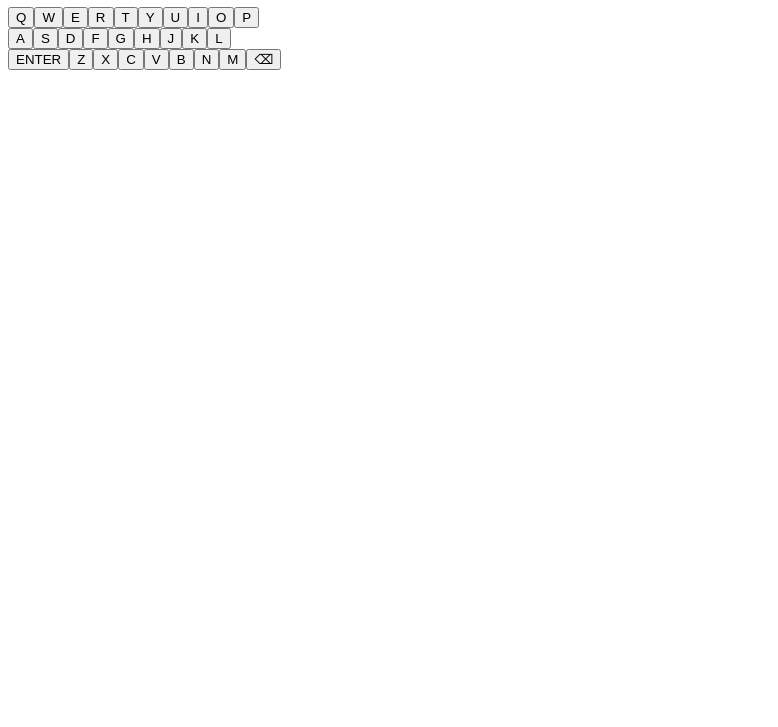
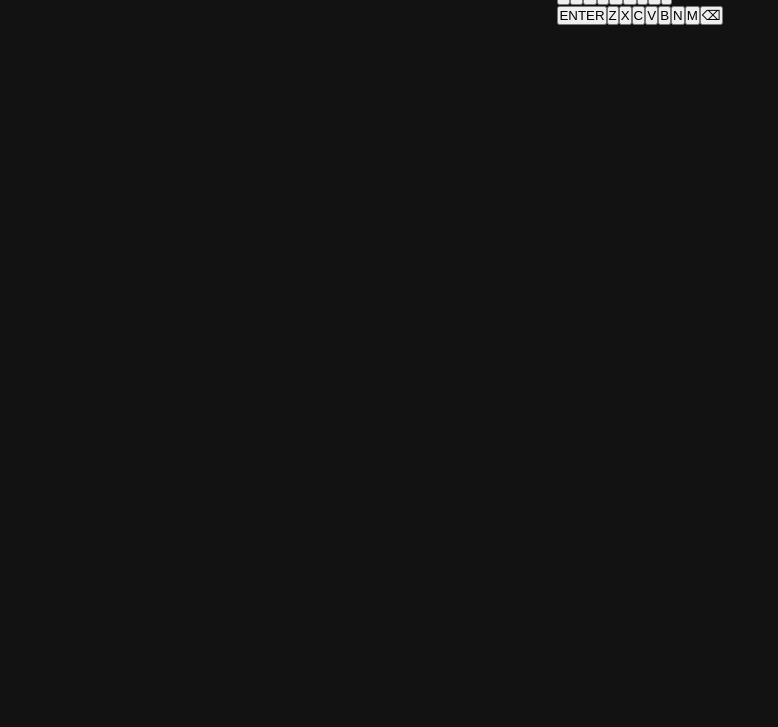
Before and after one commit to queirozzruan/word.io, a plain HTML site: page index.html in a window 1280 px wide. Shown: the part 73-800 px from the top of the page, without its empty margins (0-778 px from the left). Drawn offline with Linux system fonts and the light colour scheme.

Commit message:
inicializacao da estilizacao com css

```diff
--- a/assets/css/style.css
+++ b/assets/css/style.css
@@ -1,53 +1,47 @@
-.tile.correto {
-  background-color: #538d4e;
-  border-color: #538d4e;
-}
-.tile.presente {
-  background-color: #b59f3b;
-  border-color: #b59f3b;
-}
-.tile.incorreto {
-  background-color: #3a3a3c;
-  border-color: #3a3a3c;
+:root {
+  --bg-dark: #121213;
+  --card-bg: #1a1a1b;
+  --tile-empty: #272729;
+  --correct: #6aaa64;
+  --present: #c9b458;
+  --absent: #3a3a3c;
+  --key-bg: #818384;
+  --text-white: #ffffff;
 }
 
-.tile.flip {
-  transform: rotateX(90deg);
-  transition: 0.25s;
-}
-.tile.reveal {
-  transform: rotateX(0deg);
-  transition: 0.25s;
+* {
+  margin: 0;
+  padding: 0;
+  box-sizing: border-box;
 }
 
-.tile.flip {
-  transform: rotateX(90deg);
-  transition: transform 0.25s ease-in;
+body {
+  background-color: var(--bg-dark);
+  color: var(--text-white);
+  font-family: "Roboto", sans-serif;
+  display: flex;
+  justify-content: center;
+  height: 100vh;
+  overflow: hidden;
 }
 
-.tile.reveal {
-  transform: rotateX(0deg);
-  transition: transform 0.25s ease-out;
+/* Cores de Feedback */
+.correto {
+  background-color: var(--correct) !important;
+}
+.presente {
+  background-color: var(--present) !important;
+}
+.incorreto {
+  background-color: var(--absent) !important;
 }
 
-.tile:not(:empty) {
-  border-color: #565758;
-  animation: pop 0.1s ease-in-out;
+/* Animação suave */
+.flip {
+  transform: rotateX(90deg);
 }
 
-@keyframes pop {
-  0% {
-    transform: scale(1);
-  }
-  50% {
-    transform: scale(1.1);
-  }
-  100% {
-    transform: scale(1);
-  }
+.reveal {
+  transform: rotateX(0deg);
+  transition: transform 0.5s ease;
 }
-
-.key {
-  user-select: none;
-  touch-action: manipulation;
-}
--- a/index.html
+++ b/index.html
@@ -5,6 +5,9 @@
   <meta charset="UTF-8">
   <meta name="viewport" content="width=device-width, initial-scale=1.0">
   <title>word.io</title>
+  <link rel="preconnect" href="https://fonts.googleapis.com">
+  <link rel="preconnect" href="https://fonts.gstatic.com" crossorigin>
+  <link href="https://fonts.googleapis.com/css2?family=Roboto+Mono:ital,wght@0,100..700;1,100..700&display=swap" rel="stylesheet">
   <link rel="stylesheet" href="assets/css/style.css">
 </head>
 
--- a/js/game.js
+++ b/js/game.js
@@ -27,7 +27,7 @@ class Wordio {
   checarTentativa(tentativa) {
     const resultado = Array(5).fill("incorreto");
     const palavraCorretaArray = this.palavraCorreta.split("");
-    const tentativaArray = tentativa.split(""); // Adicionado esta linha que faltava
+    const tentativaArray = tentativa.split("");
 
     // Verdes
     tentativaArray.forEach((char, i) => {
```
